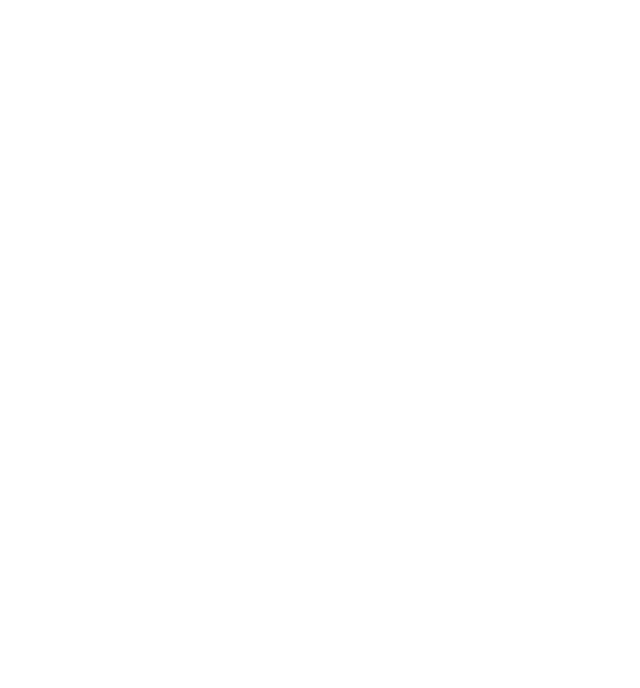
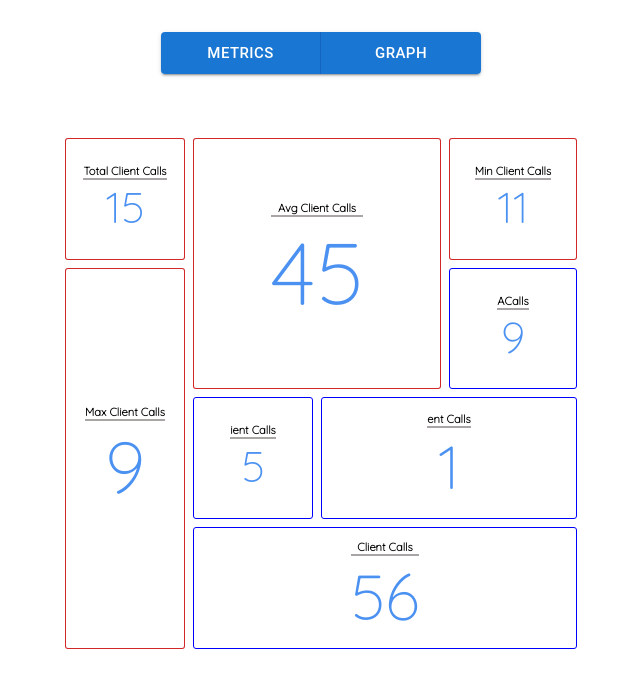
Before and after one commit to oslabs-beta/gRPSeek, a React app: page /metrics in a window 1280 px wide. Before the commit this address had no page. Shown: the top 688 px of the page, without its empty margins (319-959 px from the left). Built offline with nearby package versions, Linux system fonts and the light colour scheme.

Commit message:
added grid layout to metrics and made changes to pages

```diff
--- a/package.json
+++ b/package.json
@@ -31,6 +31,7 @@
     "@types/react-dom": "^18.2.4",
     "babel-loader": "^9.1.2",
     "css-loader": "^6.7.4",
+    "framer-motion": "^10.12.16",
     "html-webpack-plugin": "^5.5.1",
     "mini-css-extract-plugin": "^2.7.6",
     "react": "^18.2.0",
--- a/src/App.tsx
+++ b/src/App.tsx
@@ -1,9 +1,11 @@
 import React, { Component } from "react";
 import { BrowserRouter as Router, Routes, Route } from "react-router-dom";
 import Home from './Pages/Home'
-import Client from './Pages/Client'
-import Server from './Pages/Server'
+import Client from './Pages/MetricsView'
+import Server from './Pages/GraphView'
 import Main from "./Pages/Main";
+import MetricsView from "./Pages/MetricsView";
+import GraphView from "./Pages/GraphView";
 
 
 const App = () => {
@@ -11,8 +13,8 @@
     <Router>
       <Routes>
         <Route path="/" element={<Home/>}></Route>
-        <Route path="/client" element={<Client/>}></Route>
-        <Route path="/server" element={<Server/>}></Route>
+        <Route path="/metrics" element={<MetricsView/>}></Route>
+        <Route path="/graph" element={<GraphView/>}></Route>
         <Route path="/main" element={<Main/>}></Route>
       </Routes>
     </Router>
--- /dev/null
+++ b/src/Pages/GraphView.tsx
@@ -0,0 +1,19 @@
+import React from "react";
+import NavBar from "../client/components/NavBar";
+import BoxMetric from "../client/components/Box";
+
+const GraphView: React.FC = () => {
+  const fakeServerData = [
+    { metric: "Total Server Calls", total: 15 },
+    { metric: "Avg Server Calls ", total: 66 },
+    { metric: "Min Server Calls", total: 21 },
+    { metric: "Max Server Calls", total: 99 },
+    { metric: "All Server Calls", total: 7 },
+  ];
+
+  return (
+    <NavBar/>
+  );
+};
+
+export default GraphView;
--- /dev/null
+++ b/src/Pages/MetricsView.tsx
@@ -0,0 +1,32 @@
+import React from "react";
+import NavBar from "../client/components/NavBar";
+import BoxMetric from "../client/components/Box";
+
+
+const MetricsView: React.FC = () => {
+  const fakeClientData = [
+    { metric: "Total Client Calls", total: 15 },
+    { metric: "Avg Client Calls ", total: 45 },
+    { metric: "Min Client Calls", total: 11 },
+    { metric: "Max Client Calls", total: 9 },
+    { metric: "Client Calls", total: 56 },
+    { metric: "ient Calls", total: 5 },
+    { metric: "ACalls", total: 9 },
+    { metric: "ent Calls", total: 1 },
+  ];
+
+  return (
+    <>
+      <NavBar></NavBar>
+      <div className="grid--container__container">
+        <div className="grid--container">
+          {fakeClientData.map((data, index) => (
+            <BoxMetric metric={data.metric} total={data.total} id = {index}/>
+          ))}
+        </div>
+      </div>
+    </>
+  );
+};
+
+export default MetricsView;
--- a/src/client/components/Box.tsx
+++ b/src/client/components/Box.tsx
@@ -6,41 +6,71 @@
 import Typography from "@mui/material/Typography";
 import Divider from "@mui/material/Divider";
 import CountUp from "react-countup";
+import {motion} from 'framer-motion'
+import { duration } from "@mui/material";
 
 interface BoxProps {
   metric: string;
   total: number;
+  id: number;
 }
 
-const BoxMetric = ({ metric, total }: BoxProps) => {
+const BoxMetric = ({ metric, total, id }: BoxProps) => {
+  // return (
+  //   <>
+  //     <Card id = {`card--${id}`} sx={{ boxShadow: 2, width: 150, height: 150 }}>
+  //       <CardContent>
+  //         <Typography
+  //           sx={{ fontWeight: 500, fontSize: 13, textAlign: "center" }}
+  //           color="text.secondary"
+  //           gutterBottom
+  //         >
+  //           {metric}
+  //         </Typography>
+  //         <Divider />
+  //         <Typography
+  //           style={{
+  //             marginTop: "10px",
+  //             backgroundColor: "white",
+  //             color: "#4B91F1",
+  //             fontWeight: 300,
+  //             fontSize: 55,
+  //             textAlign: "center",
+  //           }}
+  //           component="div"
+  //         >
+  //           <CountUp start = {0} end = {total} duration = {3.5}/>
+  //         </Typography>
+  //       </CardContent>
+  //     </Card>
+  //   </>
+  // );
+
   return (
-    <>
-      <Card sx={{ boxShadow: 5 }}>
-        <CardContent>
-          <Typography
-            sx={{ fontWeight: 500, fontSize: 17, textAlign: "center" }}
-            color="text.secondary"
-            gutterBottom
-          >
-            {metric}
-          </Typography>
-          <Divider />
-          <Typography
-            style={{
-              marginTop: "18px",
-              backgroundColor: "white",
-              color: "#4B91F1",
-              fontWeight: 300,
-              fontSize: 55,
-              textAlign: "center",
-            }}
-            component="div"
-          >
-            <CountUp start = {0} end = {total} duration = {3.5}/>
-          </Typography>
-        </CardContent>
-      </Card>
-    </>
+
+    <motion.div className={`card--${id}`}
+    initial={{scale:0}} animate={{scale:1}}
+    exit={{ scale: 0, transition: { duration: 0.1 } }}
+    transition={{
+      duration: .75,
+      delay: 0.1,
+      ease: [0.4, 0.65, 0.75, 1]
+  }}
+  whileHover={{
+    scale: 1.135,
+    transition: { duration: .25 },
+
+
+
+  }} >
+      <h3 className="card--metric">
+        {metric}
+        <hr/>
+        <div className="card--number">
+          <CountUp start={0} end={total} duration={3.5} />
+        </div>
+      </h3>
+    </motion.div>
   );
 };
 
--- a/src/client/components/NavBar.tsx
+++ b/src/client/components/NavBar.tsx
@@ -17,19 +17,19 @@
             className="button button--primary"
             style={{width: '10rem'}}
             onClick={() => {
-              navigate("/client");
+              navigate("/metrics");
             }}
           >
-            Client
+            Metrics
           </Button>
           <Button
             className="button button--primary"
             style={{width: '10rem'}}
             onClick={() => {
-              navigate("/server");
+              navigate("/graph");
             }}
           >
-            Server
+            Graph
           </Button>
         </ButtonGroup>
       </div>
--- a/src/styles.css
+++ b/src/styles.css
@@ -59,11 +59,163 @@
 }
 
 .grid--container {
-  width: 70%;
-  height: 30rem;
+  width: 40%;
+  height: 40rem;
   display: grid;
-  grid-template-columns: repeat(auto-fill, minmax(180px, 1fr));
-  grid-template-rows: repeat(auto-fill, minmax(180px, 1fr));
-  grid-gap: 5rem;
+  grid-template-columns: repeat(4, 1fr);
+  grid-template-rows: repeat(5, 1fr);
+  grid-gap: 0.5rem;
   grid-auto-flow: row;
+}
+
+.card--0 {
+  border: 1px solid rgba(208, 33, 33, 0.971);
+  border-radius: 3px;
+  display: flex;
+  justify-content: center;
+  align-items: center;
+  flex-direction: column;
+  background-color: white;
+}
+.card--0 hr {
+  width: 100%;
+  border: 0.6px solid rgb(169, 165, 165);
+}
+
+.card--1 {
+  border: 1px solid rgba(208, 33, 33, 0.971);
+  border-radius: 3px;
+  display: flex;
+  justify-content: center;
+  align-items: center;
+  flex-direction: column;
+  grid-column: 2/4;
+  grid-row: 1/3;
+  background-color: white;
+}
+.card--1 hr {
+  width: 100%;
+  border: 0.6px solid rgb(169, 165, 165);
+}
+.card--1 div {
+  font-size: 5.5rem;
+}
+
+.card--2 {
+  border: 1px solid rgba(208, 33, 33, 0.971);
+  border-radius: 3px;
+  display: flex;
+  justify-content: center;
+  align-items: center;
+  flex-direction: column;
+  grid-row: 1/2;
+  grid-column: 4/6;
+  background-color: white;
+}
+.card--2 hr {
+  width: 100%;
+  border: 0.6px solid rgb(169, 165, 165);
+}
+
+.card--3 {
+  border: 1px solid rgba(208, 33, 33, 0.971);
+  border-radius: 3px;
+  display: flex;
+  justify-content: center;
+  align-items: center;
+  flex-direction: column;
+  grid-row: 2/5;
+  grid-column: 1/2;
+  background-color: white;
+}
+.card--3 hr {
+  width: 100%;
+  border: 0.6px solid rgb(169, 165, 165);
+}
+.card--3 div {
+  font-size: 4.5rem;
+}
+
+.card--4 {
+  border: 1px solid blue;
+  border-radius: 3px;
+  display: flex;
+  justify-content: center;
+  align-items: center;
+  flex-direction: column;
+  grid-row: 4/4;
+  grid-column: 2/span 4;
+  background-color: white;
+}
+.card--4 hr {
+  width: 100%;
+  border: 0.6px solid rgb(169, 165, 165);
+}
+.card--4 div {
+  font-size: 4rem;
+}
+
+.card--5 {
+  border: 1px solid blue;
+  border-radius: 3px;
+  display: flex;
+  justify-content: center;
+  align-items: center;
+  flex-direction: column;
+  grid-row: 3/4;
+  background-color: white;
+}
+.card--5 hr {
+  width: 100%;
+  border: 0.6px solid rgb(169, 165, 165);
+}
+
+.card--6 {
+  border: 1px solid blue;
+  border-radius: 3px;
+  display: flex;
+  justify-content: center;
+  align-items: center;
+  flex-direction: column;
+  grid-column: 4/6;
+  background-color: white;
+}
+.card--6 hr {
+  width: 100%;
+  border: 0.6px solid rgb(169, 165, 165);
+}
+
+.card--7 {
+  border: 1px solid blue;
+  border-radius: 3px;
+  display: flex;
+  justify-content: center;
+  align-items: center;
+  flex-direction: column;
+  grid-row: 3/3;
+  grid-column: 3/6;
+  background-color: white;
+}
+.card--7 hr {
+  width: 100%;
+  border: 0.6px solid rgb(169, 165, 165);
+}
+.card--7 div {
+  font-size: 3.8rem;
+}
+
+.card--number {
+  color: #4B91F1;
+  font-weight: 300;
+  font-size: 2.7rem;
+  text-align: "center";
+}
+
+.card--metric {
+  font-size: 0.7rem;
+  font-family: "Quicksand", sans-serif;
+  display: flex;
+  justify-content: center;
+  align-items: center;
+  flex-direction: column;
 }/*# sourceMappingURL=styles.css.map */
--- a/src/styles.scss
+++ b/src/styles.scss
@@ -16,6 +16,12 @@
   align-items: center;
   flex-direction: $direction;
 }
+
+@mixin border($color){
+  border: 1px solid $color;
+  border-radius: 3px;
+}
+
 
 * {
   margin: 0;
@@ -64,12 +70,143 @@
   @include flexboxCenter(row)
 }
 .grid--container{
-  width: 70%;
-  height: 30rem;
+  width: 40%;
+  height: 40rem;
   display: grid;
-  grid-template-columns: repeat(auto-fill, minmax(180px, 1fr));
-  grid-template-rows: repeat(auto-fill, minmax(180px, 1fr));
-  grid-gap: 5rem;
+  // grid-template-columns: repeat(auto-fill, minmax(180px, 1fr));
+  // grid-template-rows: repeat(auto-fill, minmax(180px, 1fr));
+  grid-template-columns: repeat(4, 1fr);
+  grid-template-rows: repeat(5,1fr);
+  grid-gap: .5rem;
   grid-auto-flow: row;
+}
+
+
+.card--0{
+  @include border(rgba(208, 33, 33, 0.971));
+  @include flexboxCenter(column);
+  background-color: white;
+  // grid-row: 1 / 2;
+
+  hr{
+    width:100%;
+    border: .6px solid rgb(169, 165, 165);
+  }
 
 }
+.card--1{
+  @include border(rgba(208, 33, 33, 0.971));
+  @include flexboxCenter(column);
+  grid-column: 2 / 4;
+  grid-row: 1 / 3;
+  background-color: white;
+
+  hr{
+    width:100%;
+    border: .6px solid rgb(169, 165, 165);
+  }
+
+  div{
+    font-size: 5.5rem;
+  }
+}
+.card--2{
+  @include border(rgba(208, 33, 33, 0.971));
+  @include flexboxCenter(column);
+  grid-row: 1 / 2;
+  grid-column: 4 / 6;
+  background-color: white;
+
+
+  hr{
+    width:100%;
+    border: .6px solid rgb(169, 165, 165);
+  }
+}
+.card--3{
+  @include border(rgba(208, 33, 33, 0.971));
+  @include flexboxCenter(column);
+  grid-row: 2 / 5 ;
+  grid-column: 1 / 2;
+  background-color: white;
+
+  hr{
+    width:100%;
+    border: .6px solid rgb(169, 165, 165);
+  }
+
+  div{
+    font-size: 4.5rem;
+  }
+}
+.card--4{
+  @include border(blue);
+  @include flexboxCenter(column);
+  grid-row: 4 / 4;
+  grid-column: 2 / span 4;
+  background-color: white;
+
+
+  hr{
+    width:100%;
+    border: .6px solid rgb(169, 165, 165);
+  }
+
+  div{
+    font-size: 4rem;
+  }
+
+}
+.card--5{
+  @include border(blue);
+  @include flexboxCenter(column);
+  grid-row: 3 / 4;
+  background-color: white;
+
+  hr{
+    width:100%;
+    border: .6px solid rgb(169, 165, 165);
+  }
+
+}
+.card--6{
+  @include border(blue);
+  @include flexboxCenter(column);
+  grid-column: 4/6;
+  background-color: white;
+
+  hr{
+    width:100%;
+    border: .6px solid rgb(169, 165, 165);
+  }
+
+}
+.card--7{
+  @include border(blue);
+  @include flexboxCenter(column);
+  grid-row: 3/3;
+  grid-column: 3/6;
+  background-color: white;
+
+  hr{
+    width:100%;
+    border: .6px solid rgb(169, 165, 165);
+  }
+
+  div{
+    font-size: 3.8rem;
+  }
+}
+
+.card--number{
+  color: #4B91F1;
+  font-weight: 300;
+  font-size: 2.7rem;
+  text-align: "center";
+}
+
+.card--metric{
+  font-size: .7rem;
+  font-family: 'Quicksand', sans-serif; ;
+  @include flexboxCenter(column);
+}
```
Also changed, not shown: src/Pages/Client.tsx (deleted, +0 -29 lines), src/Pages/Server.tsx (deleted, +0 -28 lines), 2 other files (tests, documents, lock files or other folders).
